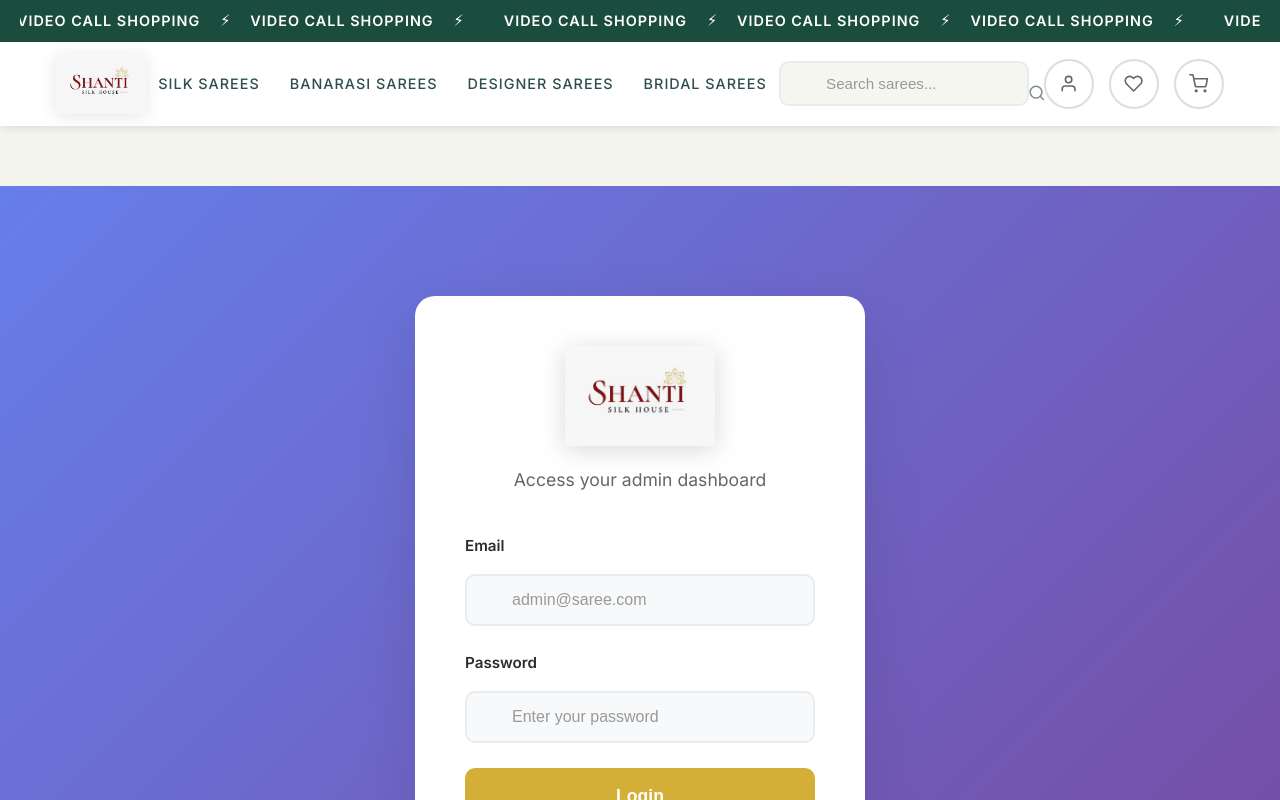
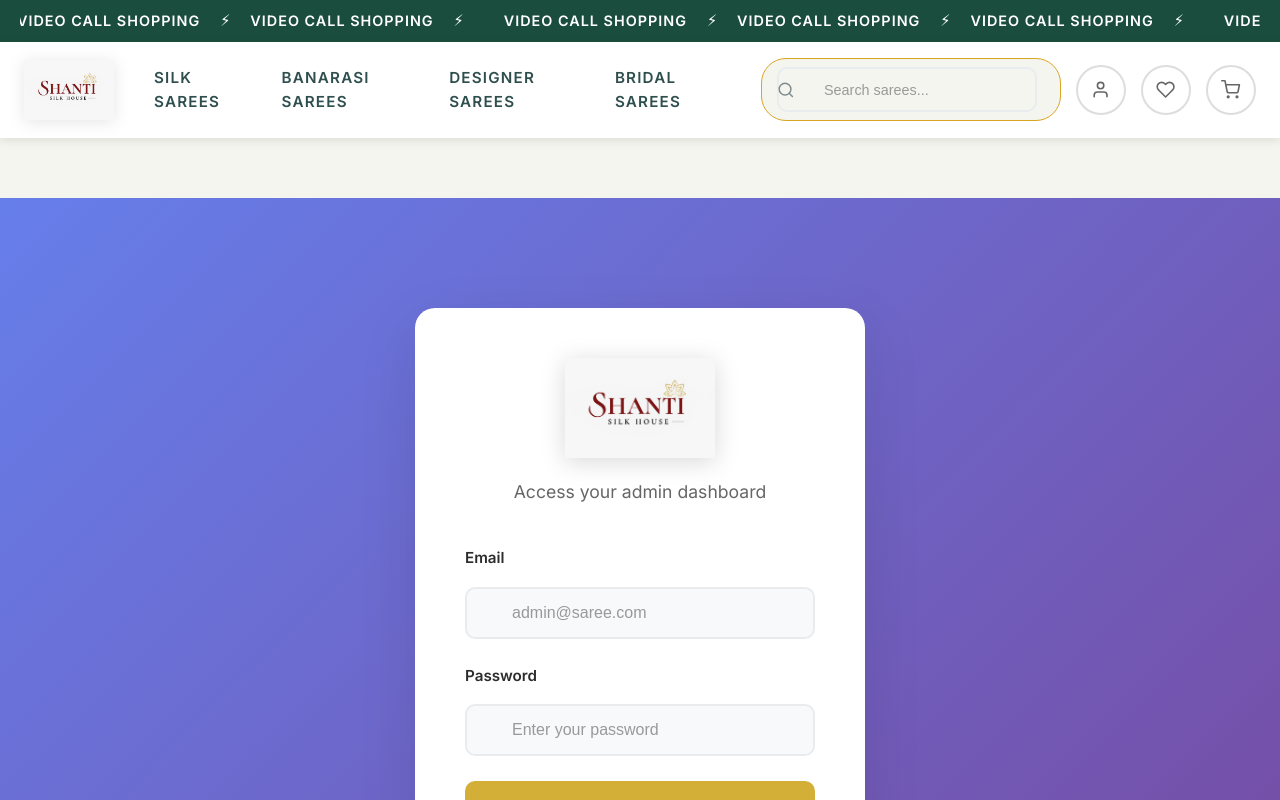
Before and after one commit to Sharan630/Shanti_silkhouse, a React (Create React App) app: page /admin in a window 1280 px wide. Shown: the top 800 px of the page. Built offline with nearby package versions, Linux system fonts and the light colour scheme.

Commit message:
Complete Website Developed with changes

```diff
--- a/src/components/CartSidebar.js
+++ b/src/components/CartSidebar.js
@@ -102,7 +102,7 @@ const CartSidebar = ({ isOpen, onClose }) => {
                 <div key={item.id} className="cart-item">
                   <div className="item-image">
                     <img
-                      src={item.images && item.images.length > 0 ? item.images[0] : '/logos/logo.jpg'}
+                      src={item.images && item.images.length > 0 ? item.images[0] : process.env.PUBLIC_URL + '/logos/logo.jpg'}
                       alt={item.name}
                     />
                   </div>
--- a/src/components/Footer.js
+++ b/src/components/Footer.js
@@ -12,7 +12,7 @@ const Footer = () => {
           <div className="footer-section">
             <div className="footer-logo">
               <img
-                src="/logos/logo.png"
+                src={process.env.PUBLIC_URL + "/logos/logo.png"}
                 alt="Shanti Silk House Logo"
                 className="footer-logo-img"
                 loading="eager"
--- a/src/components/Header.css
+++ b/src/components/Header.css
@@ -12,9 +12,10 @@
   display: flex;
   justify-content: space-between;
   align-items: center;
-  padding: 0 16px;
-  max-width: 1200px;
+  padding: 0 24px;
+  max-width: 1400px;
   margin: 0 auto;
+  gap: 40px;
 }
 
 .logo {
@@ -23,14 +24,7 @@
   text-decoration: none;
 }
 
-.logo-container {
-  display: flex;
-  align-items: center;
-  gap: 12px;
-  transition: all 0.3s ease;
-}
-
-.logo-container:hover {
+.logo:hover {
   transform: scale(1.05);
 }
 
@@ -47,73 +41,26 @@
   filter: drop-shadow(0 4px 12px rgba(0, 0, 0, 0.15));
 }
 
-.logo-text {
-  display: flex;
-  flex-direction: column;
-  align-items: flex-start;
-}
-
-.logo-text-content {
-  display: flex;
-  flex-direction: column;
-  align-items: flex-start;
-}
-
-.lotus-icon {
-  font-size: 2.5rem;
-  color: #DAA520;
-  filter: drop-shadow(0 2px 4px rgba(218, 165, 32, 0.3));
-  line-height: 1;
-}
-
-.logo-main {
-  font-family: 'Playfair Display', serif;
-  font-size: 2.8rem;
-  font-weight: 700;
-  color: #8B0000;
-  line-height: 0.9;
-  letter-spacing: 1px;
-  margin-bottom: 2px;
-}
-
-.logo-sub {
-  display: flex;
-  align-items: center;
-  gap: 8px;
-}
-
-.logo-sub .line {
-  width: 20px;
-  height: 1px;
-  background: #2F4F4F;
-}
-
-.logo-sub .text {
-  font-family: 'Inter', sans-serif;
-  font-size: 0.9rem;
-  font-weight: 600;
-  color: #2F4F4F;
-  letter-spacing: 2px;
-  text-transform: uppercase;
-}
 .desktop-nav {
   display: flex;
   align-items: center;
   justify-content: center;
-  gap: 30px;
+  gap: 40px;
+  flex: 1;
+  justify-content: center;
 }
 
 .desktop-nav .nav-link {
   color: #2F4F4F;
-  font-weight: 500;
-  transition: color 0.3s ease;
+  font-weight: 600;
+  transition: all 0.3s ease;
   position: relative;
   font-family: 'Inter', sans-serif;
   text-transform: uppercase;
-  letter-spacing: 1px;
-  font-size: 0.9rem;
+  letter-spacing: 1.2px;
+  font-size: 0.95rem;
   text-decoration: none;
-  padding: 8px 0;
+  padding: 12px 0;
 }
 
 .desktop-nav .nav-link:hover {
@@ -137,51 +84,52 @@
 .header-actions {
   display: flex;
   align-items: center;
-  gap: 20px;
+  gap: 24px;
 }
 .search-box {
   position: relative;
   display: flex;
   align-items: center;
+  background: #f5f5f0;
+  border: 1px solid #DAA520;
+  border-radius: 25px;
+  padding: 8px 15px;
+  width: 300px;
+  transition: all 0.3s ease;
 }
 
 .search-box input {
-  background: rgba(245, 245, 240, 0.9);
-  backdrop-filter: blur(8px);
-  -webkit-backdrop-filter: blur(8px);
-  border: 1px solid rgba(47, 79, 79, 0.2);
+  background: transparent;
+  border: none;
   color: #2F4F4F;
-  padding: 8px 35px 8px 15px;
-  border-radius: 8px;
-  width: 250px;
-  transition: all 0.3s ease;
+  padding: 8px 15px 8px 0;
+  width: 100%;
+  font-size: 0.9rem;
+  outline: none;
+  flex: 1;
 }
 
 .search-box input::placeholder {
   color: #999;
+  font-size: 0.9rem;
 }
 
 .search-box input:focus {
   outline: none;
-  background: rgba(255, 255, 255, 0.95);
-  backdrop-filter: blur(12px);
-  -webkit-backdrop-filter: blur(12px);
-  border-color: #8B0000;
-  width: 300px;
-  box-shadow: 0 0 0 3px rgba(139, 0, 0, 0.1), 0 4px 20px rgba(0, 0, 0, 0.1);
 }
 
 .search-submit {
-  position: absolute;
-  right: 8px;
   background: none;
   border: none;
   color: #666;
-  font-size: 1.1rem;
   cursor: pointer;
   padding: 4px;
   border-radius: 4px;
   transition: all 0.3s ease;
+  display: flex;
+  align-items: center;
+  justify-content: center;
+  font-size: 1.1rem;
 }
 
 .search-submit:hover {
@@ -190,19 +138,26 @@
 }
 .action-btn {
   color: #2F4F4F;
-  font-size: 1.3rem;
-  transition: color 0.3s ease;
+  font-size: 1.4rem;
+  transition: all 0.3s ease;
   position: relative;
   background: none;
   border: none;
   cursor: pointer;
-  padding: 8px;
-  border-radius: 6px;
+  padding: 10px;
+  border-radius: 50%;
+  width: 44px;
+  height: 44px;
+  display: flex;
+  align-items: center;
+  justify-content: center;
 }
 
 .action-btn:hover {
   color: #8B0000;
-  background: rgba(139, 0, 0, 0.1);
+  background: rgba(139, 0, 0, 0.08);
+  transform: translateY(-1px);
+  box-shadow: 0 4px 12px rgba(139, 0, 0, 0.15);
 }
 
 .wishlist-btn {
@@ -359,9 +314,9 @@
 }
 
 .mobile-logo-img {
-  height: 40px;
+  height: 60px;
   width: auto;
-  max-width: 150px;
+  max-width: 200px;
   object-fit: contain;
 }
 
@@ -746,8 +701,8 @@
   }
 
   .mobile-logo-img {
-    height: 35px;
-    max-width: 130px;
+    height: 50px;
+    max-width: 160px;
   }
 
   .mobile-action-btn {
@@ -802,8 +757,8 @@
   }
 
   .mobile-logo-img {
-    height: 30px;
-    max-width: 110px;
+    height: 45px;
+    max-width: 140px;
   }
 
   .mobile-action-btn {
--- a/src/components/Header.js
+++ b/src/components/Header.js
@@ -40,7 +40,25 @@ const Header = () => {
   const handleSearch = (e) => {
     e.preventDefault();
     if (searchQuery.trim()) {
-      navigate(`/products?search=${encodeURIComponent(searchQuery.trim())}`);
+      const searchTerm = searchQuery.trim().toLowerCase();
+
+      if (searchTerm.includes('silk') || searchTerm.includes('silk saree') || searchTerm.includes('pure silk')) {
+        navigate('/collection/silk-sarees');
+      } else if (searchTerm.includes('banarasi') || searchTerm.includes('banarsi') || searchTerm.includes('banaras')) {
+        navigate('/collection/banarasi-sarees');
+      } else if (searchTerm.includes('designer') || searchTerm.includes('design') || searchTerm.includes('fashion')) {
+        navigate('/collection/designer-sarees');
+      } else if (searchTerm.includes('bridal') || searchTerm.includes('wedding') || searchTerm.includes('bride') || searchTerm.includes('marriage')) {
+        navigate('/collection/bridal-sarees');
+      } else if (searchTerm.includes('cotton') || searchTerm.includes('cotton saree')) {
+        navigate('/collection/silk-sarees'); // Default to silk for cotton searches
+      } else if (searchTerm.includes('georgette') || searchTerm.includes('chiffon')) {
+        navigate('/collection/designer-sarees');
+      } else {
+
+        navigate('/collection/silk-sarees');
+      }
+
       setSearchQuery('');
     }
   };
@@ -52,29 +70,16 @@ const Header = () => {
       <div className="header-content">
           {}
         <Link to="/" className="logo">
-            <div className="logo-container">
           <img
-                src="/logos/logo.png"
+            src={process.env.PUBLIC_URL + "/logos/logo.png"}
             alt="Shanti Silk House Logo"
             className="logo-img"
             loading="eager"
             onError={(e) => {
-                  e.target.style.display = 'none';
-                  e.target.nextSibling.style.display = 'flex';
+              console.log('Logo failed to load, trying fallback');
+              e.target.src = process.env.PUBLIC_URL + "/logos/2.png";
             }}
           />
-              <div className="logo-text" style={{display: 'none'}}>
-                <div className="lotus-icon">🌸</div>
-                <div className="logo-text-content">
-                  <div className="logo-main">SHANTI</div>
-                  <div className="logo-sub">
-                    <span className="line"></span>
-                    <span className="text">SILK HOUSE</span>
-                    <span className="line"></span>
-                  </div>
-                </div>
-              </div>
-            </div>
         </Link>
 
           {}
@@ -149,10 +154,14 @@ const Header = () => {
           {}
           <Link to="/" className="mobile-logo">
             <img
-              src="/logos/logo.png"
+              src={process.env.PUBLIC_URL + "/logos/logo.png"}
               alt="Shanti Silk House Logo"
               className="mobile-logo-img"
               loading="eager"
+              onError={(e) => {
+                console.log('Mobile logo failed to load, trying fallback');
+                e.target.src = process.env.PUBLIC_URL + "/logos/2.png";
+              }}
             />
           </Link>
 
--- a/src/components/WishlistSidebar.js
+++ b/src/components/WishlistSidebar.js
@@ -61,10 +61,10 @@ const WishlistSidebar = ({ isOpen, onClose }) => {
                 <div key={product.id} className="wishlist-item">
                   <div className="item-image">
                     <img
-                      src={product.images && product.images.length > 0 ? product.images[0] : '/logos/logo.jpg'}
+                      src={product.images && product.images.length > 0 ? product.images[0] : process.env.PUBLIC_URL + '/logos/logo.jpg'}
                       alt={product.name}
                       onError={(e) => {
-                        e.target.src = '/logos/logo.jpg';
+                        e.target.src = process.env.PUBLIC_URL + '/logos/logo.jpg';
                       }}
                     />
                   </div>
--- a/src/pages/AdminPanel.js
+++ b/src/pages/AdminPanel.js
@@ -299,7 +299,7 @@ const AdminPanel = () => {
           <div className="login-header">
             <div className="login-logo-container">
               <img
-                src="/logos/logo.jpg"
+                src={process.env.PUBLIC_URL + "/logos/logo.jpg"}
                 alt="Shanti Silk House Logo"
                 className="login-logo-img"
                 onError={(e) => {
--- a/src/pages/Cart.js
+++ b/src/pages/Cart.js
@@ -125,7 +125,7 @@ const Cart = () => {
                 <div key={item.id} className="cart-item">
                   <div className="item-image">
                     <img
-                      src={item.images && item.images.length > 0 ? item.images[0] : '/logos/logo.jpg'}
+                      src={item.images && item.images.length > 0 ? item.images[0] : process.env.PUBLIC_URL + '/logos/logo.jpg'}
                       alt={item.name}
                     />
                   </div>
--- a/src/pages/Collection.js
+++ b/src/pages/Collection.js
@@ -306,11 +306,11 @@ const Collection = () => {
                 <div key={product.id} className="product-card">
                   <div className="product-image-container">
                     <img
-                      src={product.images && product.images.length > 0 ? product.images[0] : '/logos/logo.jpg'}
+                      src={product.images && product.images.length > 0 ? product.images[0] : process.env.PUBLIC_URL + '/logos/logo.jpg'}
                       alt={product.name}
                       loading="lazy"
                       onError={(e) => {
-                        e.target.src = '/logos/logo.jpg';
+                        e.target.src = process.env.PUBLIC_URL + '/logos/logo.jpg';
                       }}
                     />
                   </div>
```
Also changed, not shown: src/pages/Home.js (+5 -5 lines). Lines whose indentation alone changed are shown as unchanged.
